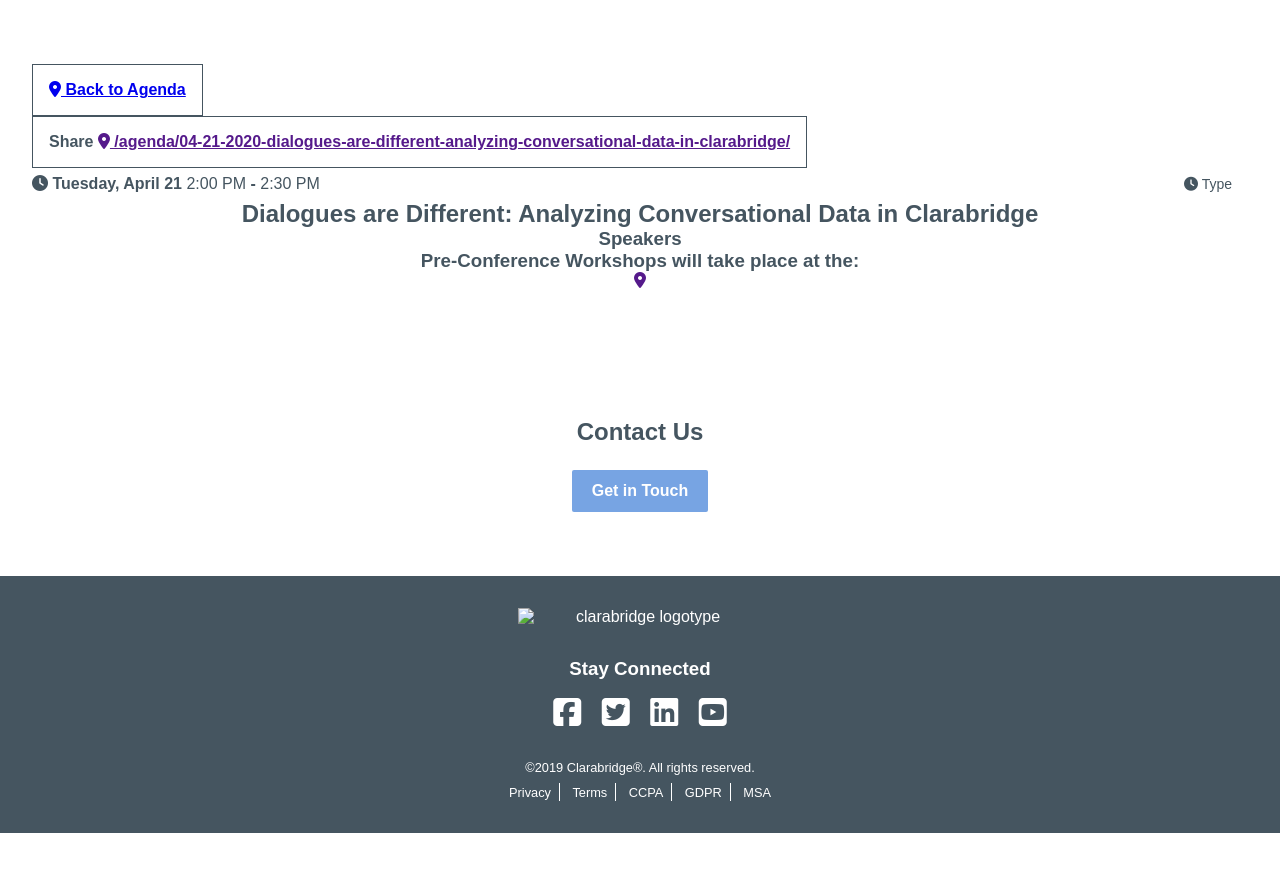
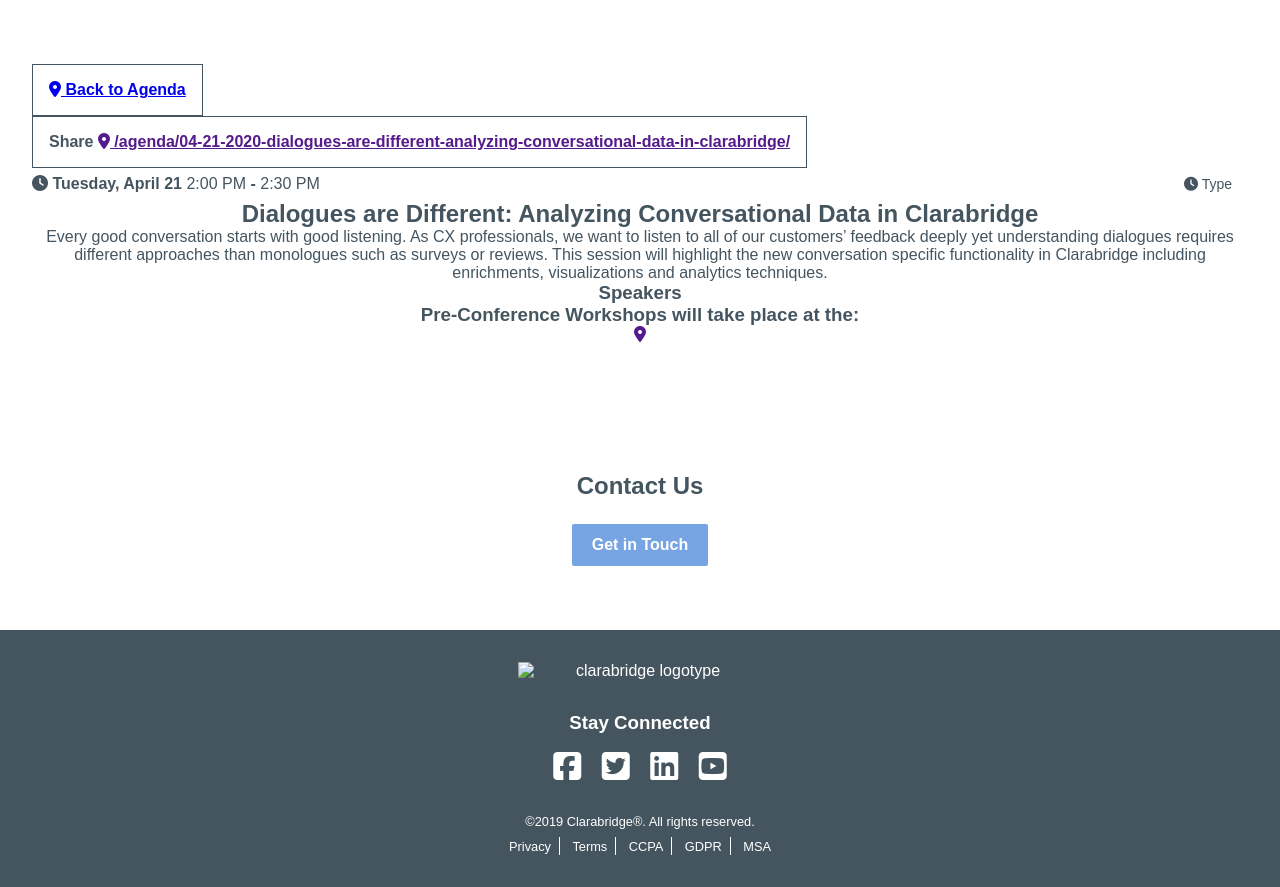
Before and after one commit to marcusrelacion/c3-marketing-site, a Jekyll site: the page built from _agenda/04-21-2020-dialogues-are-different-analyzing-conversational-data-in-clarabridge.markdown, in a window 1280 px wide and 1163 px high. Shown: the part 276-1163 px from the top of the window. Built offline with Jekyll 4.4.1, drawn with Linux system fonts in a browser that asks for light colours; nearby versions of some CDN libraries; some web fonts are replaced.

Commit message:
Updated 04 21 2020 Dialogues Are Different Analyzing Conversational Data In Clarabridge

```diff
--- a/_agenda/04-21-2020-dialogues-are-different-analyzing-conversational-data-in-clarabridge.markdown
+++ b/_agenda/04-21-2020-dialogues-are-different-analyzing-conversational-data-in-clarabridge.markdown
@@ -2,6 +2,8 @@
 title: 'Dialogues are Different: Analyzing Conversational Data in Clarabridge'
 date: 2020-04-21 14:00:00 -04:00
 position: 18
+modal:
+  url: dialogues-are-different
 event:
   date: 2020-04-21 14:00:00 -04:00
   start-time: 2:00 PM
@@ -13,3 +15,5 @@ filter-time:
 filter-type:
   is-session-breakout: true
 ---
+
+Every good conversation starts with good listening. As CX professionals, we want to listen to all of our customers’ feedback deeply yet understanding dialogues requires different approaches than monologues such as surveys or reviews. This session will highlight the new conversation specific functionality in Clarabridge including enrichments, visualizations and analytics techniques.
```
